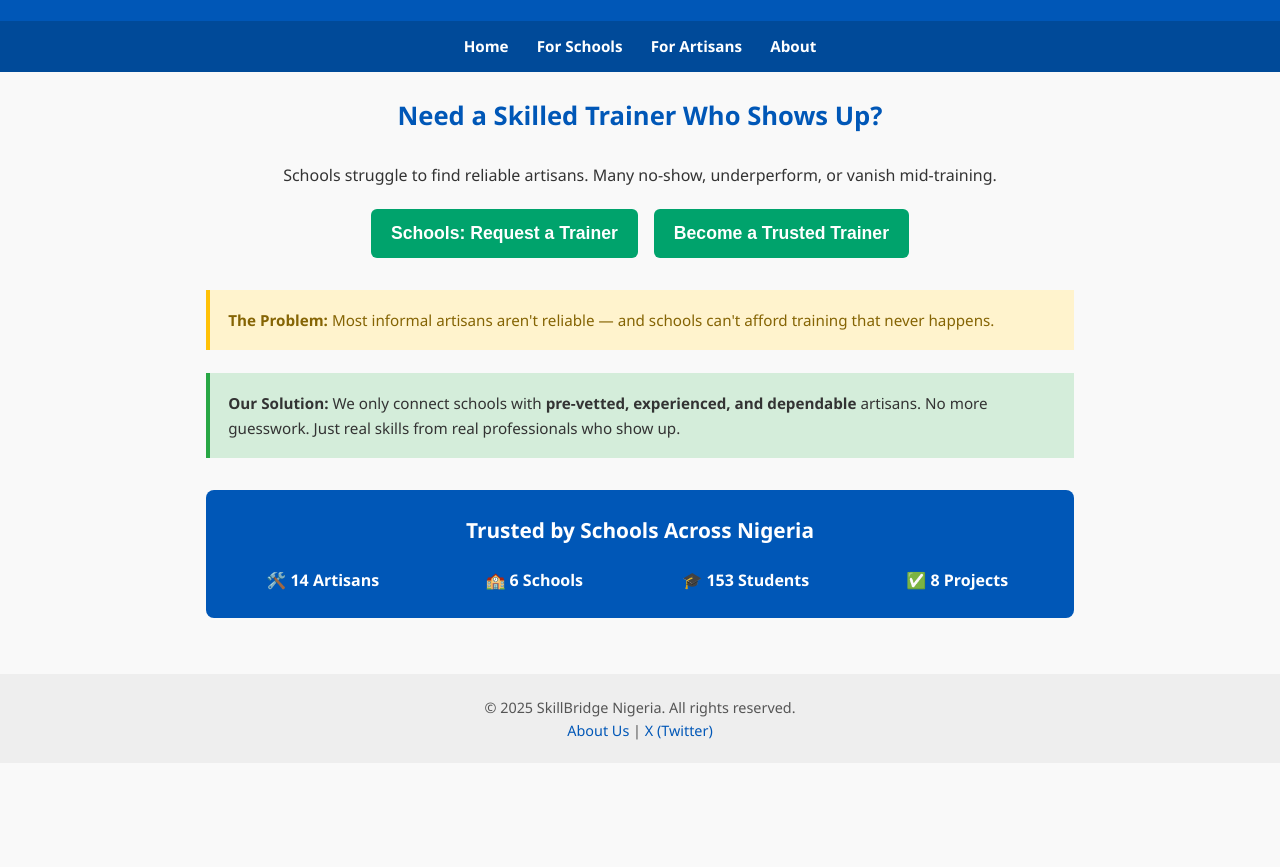
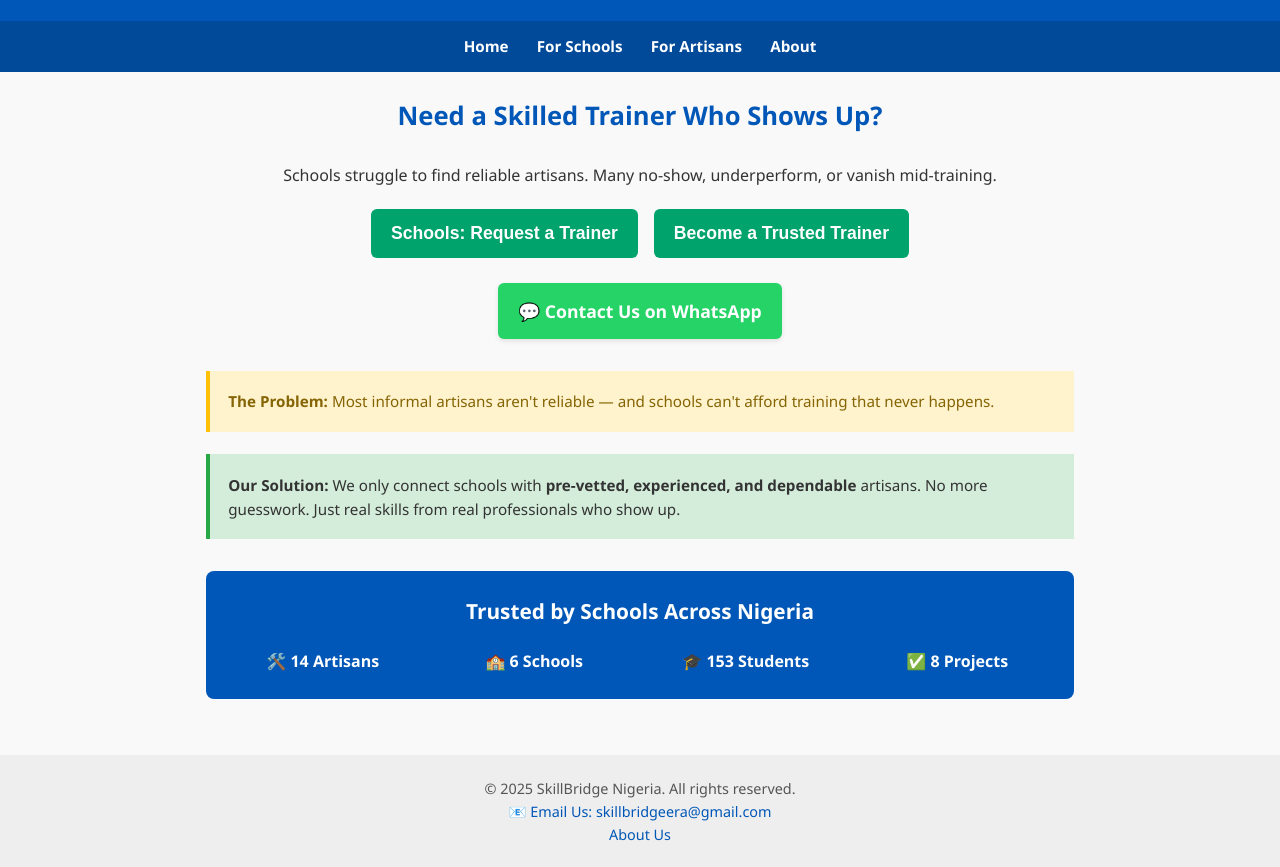
Before and after one commit to Hab-Ride/skillbridge-ng, a plain HTML site: page index.html in a window 1280 px wide. Shown: the part 107-974 px from the top of the page. Before the commit the page ends 870 px from the top, so only its background shows below. Drawn offline with Linux system fonts and the light colour scheme.

Commit message:
Update index.html to include WhatsApp and email contact information

```diff
--- a/index.html
+++ b/index.html
@@ -112,6 +112,27 @@
       background: #007f4f;
     }
 
+    /* WhatsApp Button */
+    .whatsapp-btn {
+      display: block;
+      background: #25D366;
+      color: white !important;
+      text-decoration: none;
+      text-align: center;
+      font-weight: bold;
+      padding: 14px 20px;
+      border-radius: 6px;
+      margin: 25px auto;
+      width: fit-content;
+      max-width: 90%;
+      font-size: 1.1rem;
+      box-shadow: 0 2px 5px rgba(0,0,0,0.1);
+    }
+
+    .whatsapp-btn:hover {
+      background: #128C7E;
+    }
+
     .impact-stats {
       background: #0057b7;
       color: white;
@@ -162,7 +183,7 @@
         flex-direction: row;
         justify-content: center;
       }
-      button {
+      button, .whatsapp-btn {
         min-width: 220px;
       }
       .hero h2 {
@@ -194,6 +215,11 @@
         <a href="request-trainer.html"><button>Schools: Request a Trainer</button></a>
         <a href="register-artisan.html"><button>Become a Trusted Trainer</button></a>
       </div>
+
+      <!-- WhatsApp Button -->
+      <a href="https://wa.me/2349079021019" target="_blank" class="whatsapp-btn">
+        💬 Contact Us on WhatsApp
+      </a>
     </section>
 
     <!-- The Problem -->
@@ -221,7 +247,10 @@
 
   <footer>
     <p>&copy; 2025 SkillBridge Nigeria. All rights reserved.</p>
-    <p><a href="about.html">About Us</a> | <a href="https://x.com/skillbridgeNG" target="_blank">X (Twitter)</a></p>
+    <p>
+      <a href="mailto:skillbridgeera@gmail.com">📧 Email Us: skillbridgeera@gmail.com</a>
+    </p>
+    <p><a href="about.html">About Us</a></p>
   </footer>
 
 </body>
```
